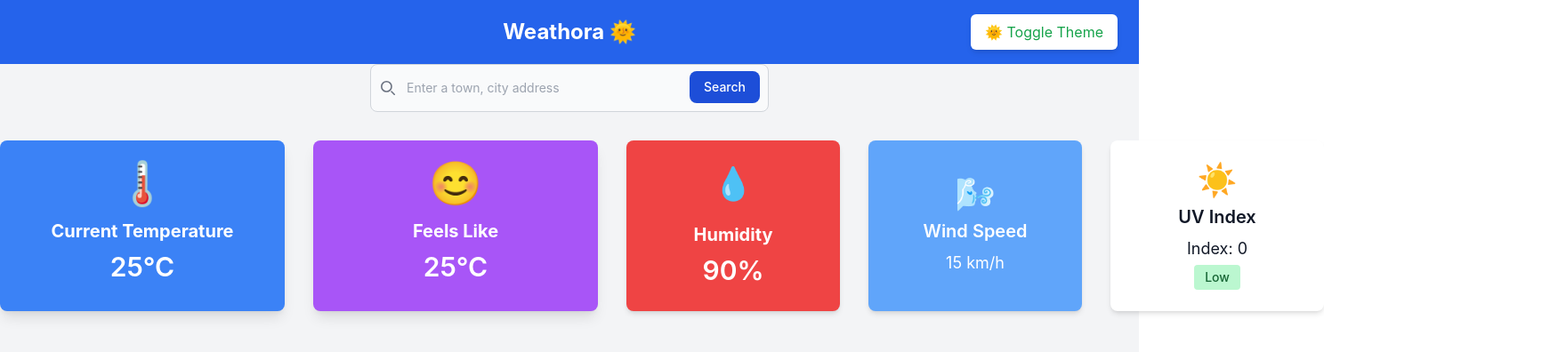
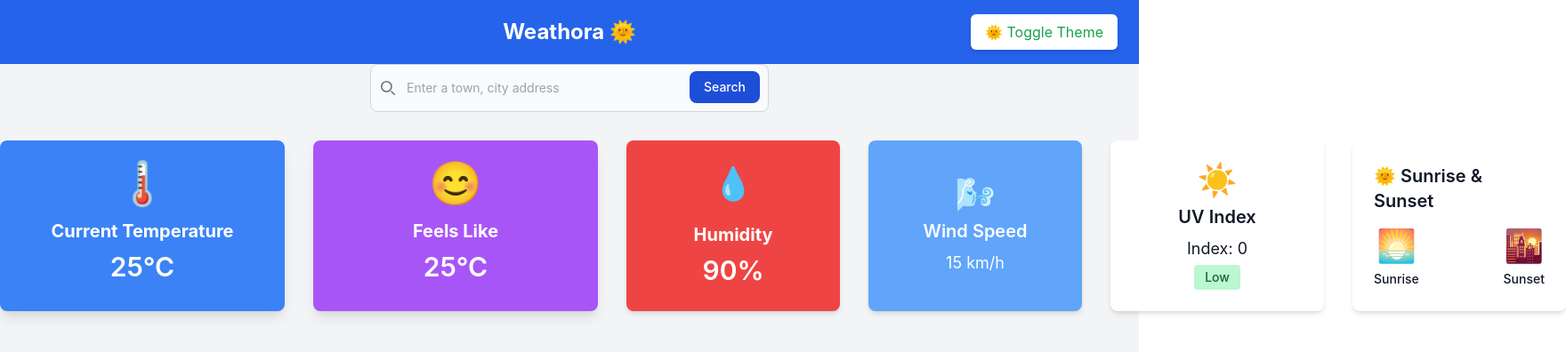
Before and after one commit to AaqilSh/weather-app-react, a React (Create React App) app: page / in a window 1280 px wide. Shown: the top 396 px of the page at 89% size, 1760 px wide, since content can reach past the window. Built offline with nearby package versions, Linux system fonts and the light colour scheme; a web font is replaced by a local one.

Commit message:
Added SunriseSunset Card to homepage

```diff
--- a/src/App.js
+++ b/src/App.js
@@ -5,6 +5,7 @@ import SearchBar from "./components/SearchBar";
 import HumidityCard from "./components/HumidityCard";
 import WindSpeedCard from "./components/WindSpeedCard";
 import UVIndexCard from "./components/UvIndexCard";
+import SunriseSunsetCard from "./components/SunriseSunsetCard";
 
 function App() {
   return (
@@ -21,6 +22,7 @@ function App() {
             <HumidityCard humidity={90} />
             <WindSpeedCard windSpeed={15} />
             <UVIndexCard uvIndex={0} />
+            <SunriseSunsetCard />
           </div>
         </div>{" "}
       </div>
```
